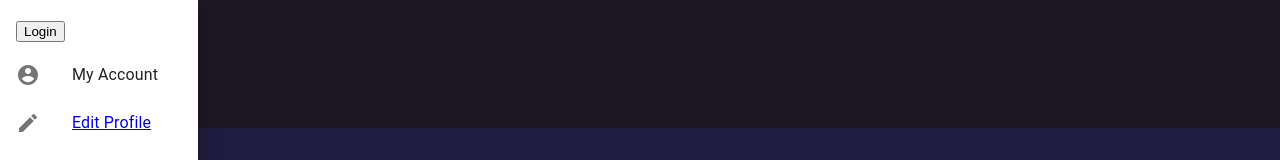
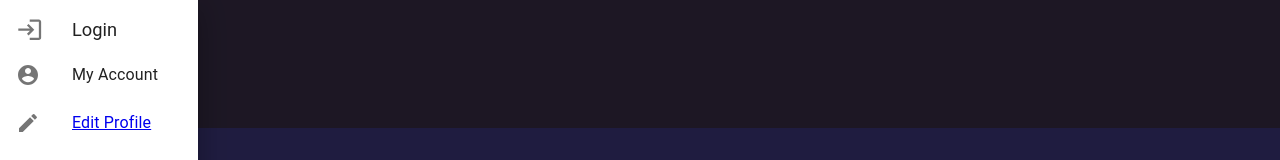
Before and after one commit to rpp-kraken/SoundCrate, a React app: page / in a window 1280 px wide. Both pictures are taken after a click on the button 36 px from the left and 64 px from the top of the page. Shown: the top 160 px of the page. Built offline with nearby package versions, Linux system fonts and the light colour scheme; the HTML template or start-up script is replaced by a standard one.

Commit message:
updated UI of new Login option to match drawer components

```diff
--- a/client/src/components/TopBar.jsx
+++ b/client/src/components/TopBar.jsx
@@ -1,6 +1,7 @@
 import React, { useState } from 'react';
 import { AppBar, Toolbar, IconButton, Avatar, Button, Drawer, List, ListItem, ListItemIcon, ListItemText } from '@material-ui/core';
-import { Menu, AccountCircle, Edit, ExitToApp, MusicNote, Delete } from '@material-ui/icons';
+import { Menu, AccountCircle, Edit,  ExitToApp, MusicNote, Delete } from '@material-ui/icons';
+import LoginIcon from '@mui/icons-material/Login';
 import { useTheme } from '@mui/material/styles';
 import axios from 'axios';
 import Login from '../components/login/Login.jsx';
@@ -31,6 +32,7 @@ export default function TopBar({ imageUrl }) {
         >
           <List>
             <ListItem button>
+              <ListItemIcon><LoginIcon /></ListItemIcon>
               <Login />
             </ListItem>
             <ListItem>
--- a/client/src/components/login/Login.jsx
+++ b/client/src/components/login/Login.jsx
@@ -10,10 +10,8 @@ export default function Login(props) {
   });
 
   return (
-    <div data-testid="google-oauth">
-      <button onClick={() => login()}>
-        Login
-      </button>
+    <div data-testid="google-oauth" onClick={() => login()}>
+      Login
     </div>
   );
 }
```
